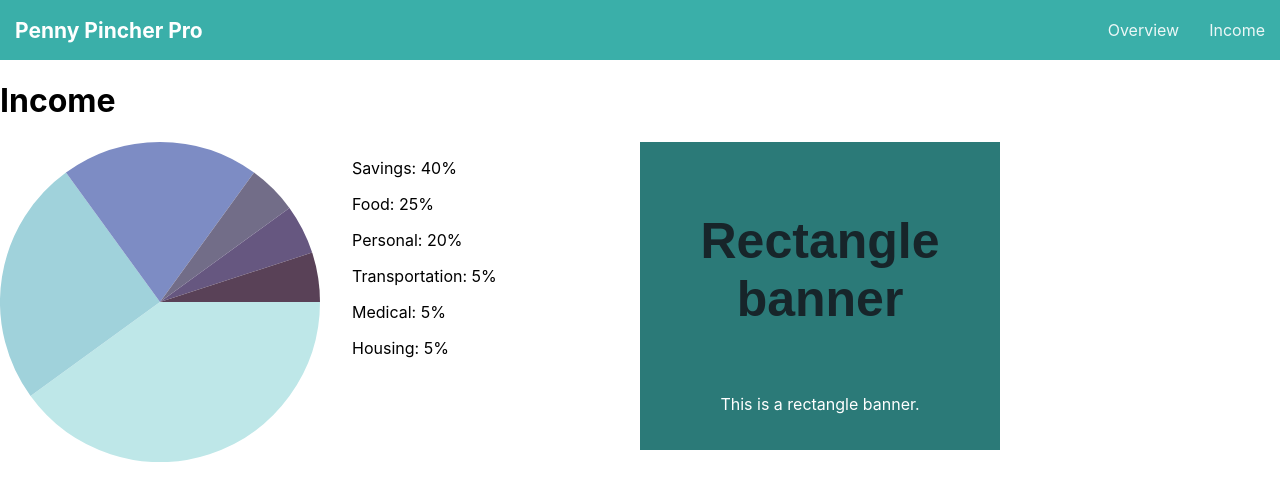
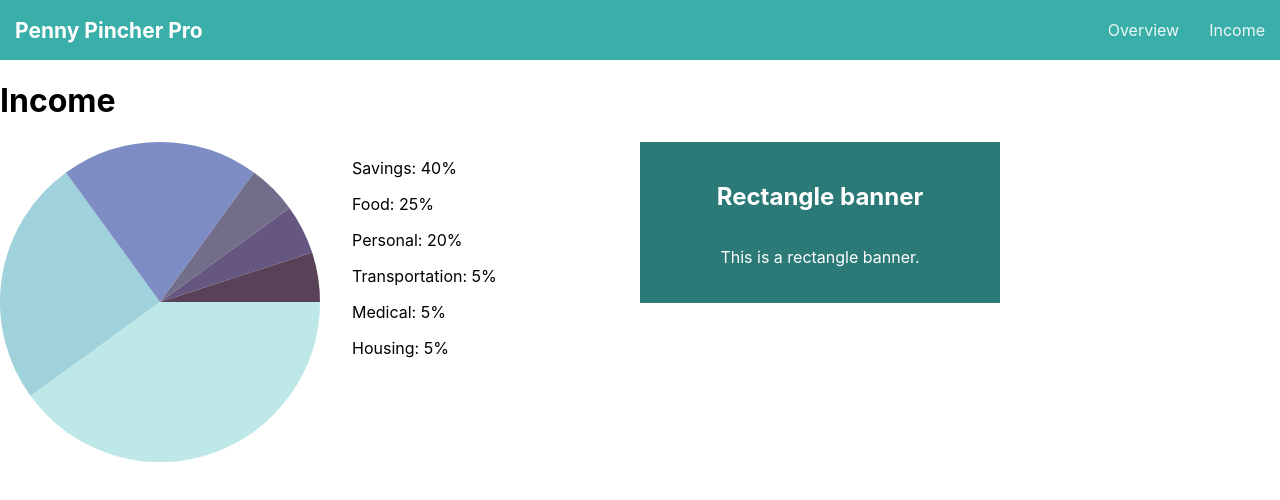
Before and after one commit to naimad-adrec/P-P-P, a React (Create React App) app in the folder p-p-p/: page /income in a window 1280 px wide. Shown: the top 500 px of the page. Built offline with nearby package versions, Linux system fonts and the light colour scheme.

Commit message:
Add title

```diff
--- a/p-p-p/src/components/banner.css
+++ b/p-p-p/src/components/banner.css
@@ -9,7 +9,7 @@
     color: #fff;
   }
 
-  .title {
+  #title {
     justify-self: flex-start;
 
   }
--- a/p-p-p/src/components/banner.js
+++ b/p-p-p/src/components/banner.js
@@ -3,7 +3,7 @@ import './banner.css'
 const banner = () => {
   return (
     <div className='banner'>
-        <h2 className='title'>Rectangle banner</h2>
+        <h2 id='title'>Rectangle banner</h2>
         <p className='content'>This is a rectangle banner.</p>
     </div>
   )
```
